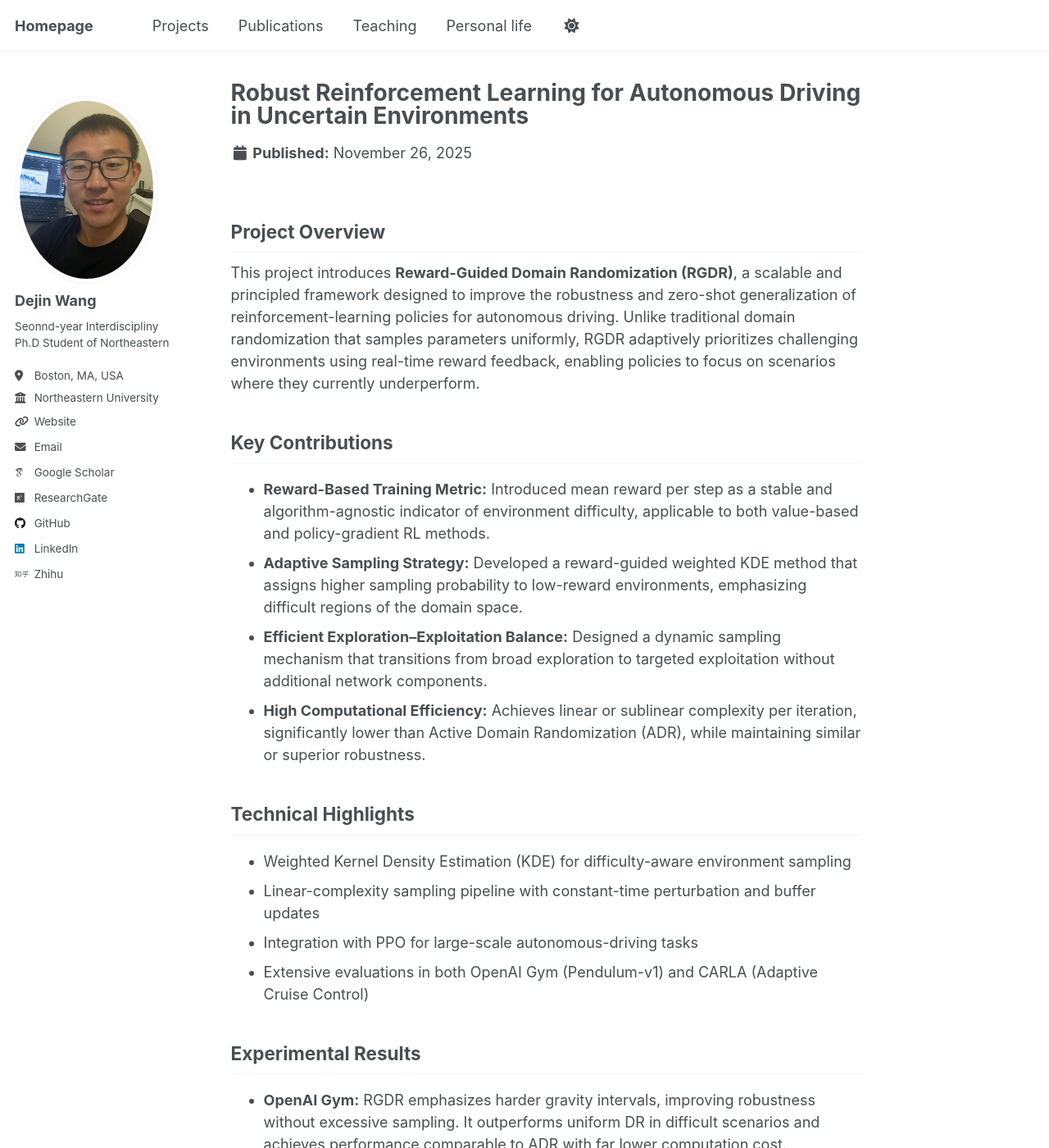
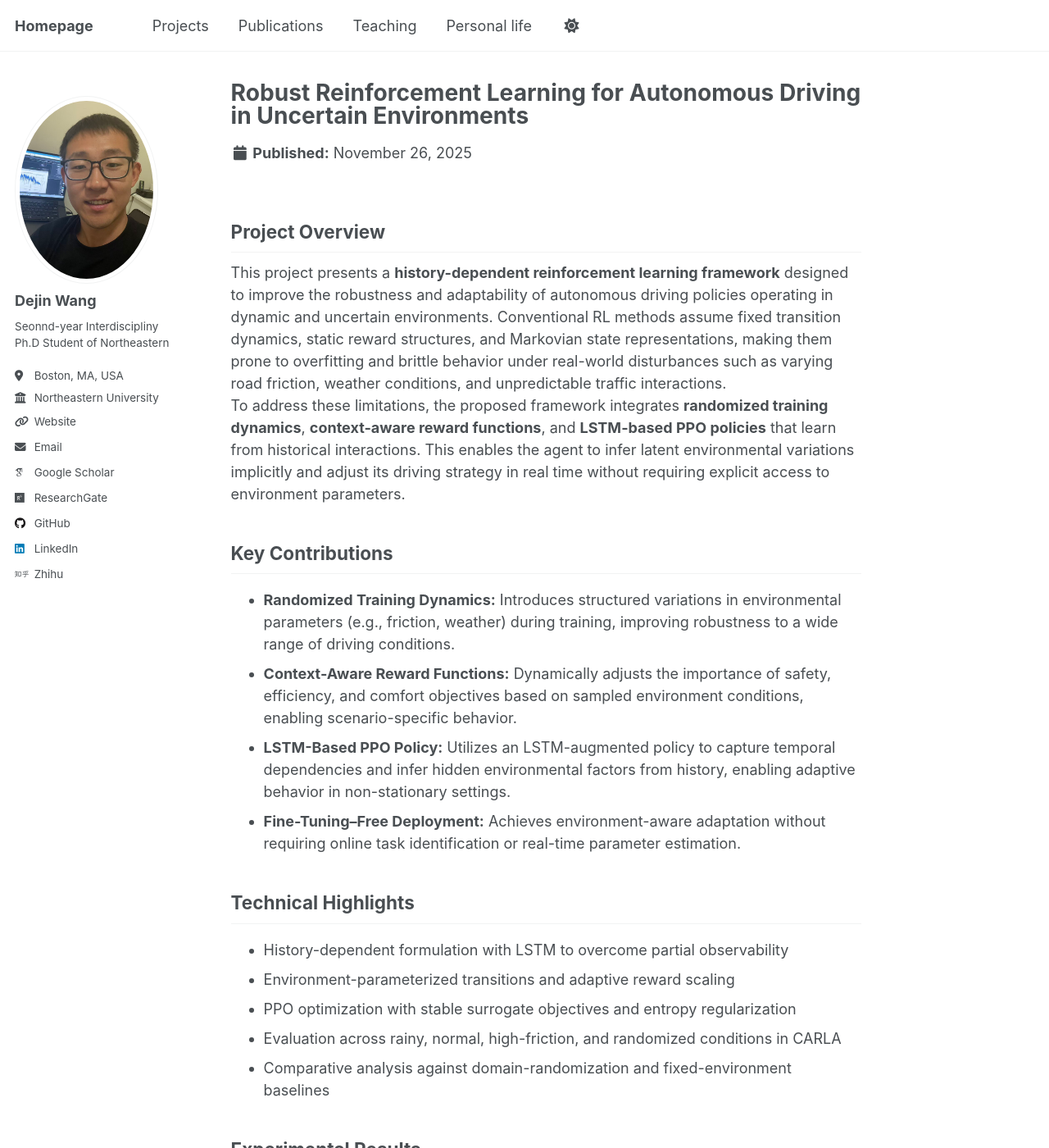
Before and after one commit to dejin-wang/dejin-wang.github.io, a Jekyll site: the page built from _portfolio/Robust_RL.md, in a window 1280 px wide and 1400 px high. Shown: the whole window at 82% size. Built offline with Jekyll 4.4.1, drawn with Linux system fonts in a browser that asks for light colours; some web fonts are replaced; a script that is not in the unit is left out; some of the changed text lies outside the part shown.

Commit message:
Update Robust_RL.md

```diff
--- a/_portfolio/Robust_RL.md
+++ b/_portfolio/Robust_RL.md
@@ -7,27 +7,34 @@ collection: portfolio
 
 
 ## Project Overview
-This project introduces **Reward-Guided Domain Randomization (RGDR)**, a scalable and principled framework designed to improve the robustness and zero-shot generalization of reinforcement-learning policies for autonomous driving. Unlike traditional domain randomization that samples parameters uniformly, RGDR adaptively prioritizes challenging environments using real-time reward feedback, enabling policies to focus on scenarios where they currently underperform.
+This project presents a **history-dependent reinforcement learning framework** designed to improve the robustness and adaptability of autonomous driving policies operating in dynamic and uncertain environments. Conventional RL methods assume fixed transition dynamics, static reward structures, and Markovian state representations, making them prone to overfitting and brittle behavior under real-world disturbances such as varying road friction, weather conditions, and unpredictable traffic interactions.
+To address these limitations, the proposed framework integrates **randomized training dynamics**, **context-aware reward functions**, and **LSTM-based PPO policies** that learn from historical interactions. This enables the agent to infer latent environmental variations implicitly and adjust its driving strategy in real time without requiring explicit access to environment parameters.
 
 ## Key Contributions
-- **Reward-Based Training Metric:** Introduced mean reward per step as a stable and algorithm-agnostic indicator of environment difficulty, applicable to both value-based and policy-gradient RL methods.
-- **Adaptive Sampling Strategy:** Developed a reward-guided weighted KDE method that assigns higher sampling probability to low-reward environments, emphasizing difficult regions of the domain space.
-- **Efficient Exploration–Exploitation Balance:** Designed a dynamic sampling mechanism that transitions from broad exploration to targeted exploitation without additional network components.
-- **High Computational Efficiency:** Achieves linear or sublinear complexity per iteration, significantly lower than Active Domain Randomization (ADR), while maintaining similar or superior robustness.
+- **Randomized Training Dynamics:** Introduces structured variations in environmental parameters (e.g., friction, weather) during training, improving robustness to a wide range of driving conditions.
+- **Context-Aware Reward Functions:** Dynamically adjusts the importance of safety, efficiency, and comfort objectives based on sampled environment conditions, enabling scenario-specific behavior.
+- **LSTM-Based PPO Policy:** Utilizes an LSTM-augmented policy to capture temporal dependencies and infer hidden environmental factors from history, enabling adaptive behavior in non-stationary settings.
+- **Fine-Tuning–Free Deployment:** Achieves environment-aware adaptation without requiring online task identification or real-time parameter estimation.
 
 ## Technical Highlights
-- Weighted Kernel Density Estimation (KDE) for difficulty-aware environment sampling
-- Linear-complexity sampling pipeline with constant-time perturbation and buffer updates
-- Integration with PPO for large-scale autonomous-driving tasks
-- Extensive evaluations in both OpenAI Gym (Pendulum-v1) and CARLA (Adaptive Cruise Control)
+- History-dependent formulation with LSTM to overcome partial observability
+- Environment-parameterized transitions and adaptive reward scaling
+- PPO optimization with stable surrogate objectives and entropy regularization
+- Evaluation across rainy, normal, high-friction, and randomized conditions in CARLA
+- Comparative analysis against domain-randomization and fixed-environment baselines
 
 ## Experimental Results
-- **OpenAI Gym:** RGDR emphasizes harder gravity intervals, improving robustness without excessive sampling. It outperforms uniform DR in difficult scenarios and achieves performance comparable to ADR with far lower computation cost.
-- **CARLA Autonomous Driving:**
-  - Demonstrated strong generalization across randomized road friction and vehicle mass settings.
-  - Achieved higher rewards in challenging and out-of-distribution conditions relative to UDR and ADR.
-  - Validated that adaptive sampling leads to more balanced and effective policy training.
+- **Convergence Analysis:** The LSTM-based PPO agent shows stable convergence, with decreasing total loss and rising accumulated reward across training.
+- **Generalization Across Environments:**
+  - Achieves near–state-of-the-art performance across rainy, normal, and high-friction conditions.
+  - Consistently ranks second-best or best in every fixed environment despite not being trained specifically for any single one.
+  - Outperforms all baselines in randomized environments.
+- **Adaptive Driving Behavior:**
+  - Maintains higher safety margins in low-friction conditions.
+  - Optimizes efficiency in high-friction environments.
+  - Produces smooth control actions across diverse settings.
+- **Distribution Sensitivity:** Policies trained under uniform distributions generalize better to extreme conditions, while LSTM-based models outperform MLP-based policies due to stronger temporal reasoning.
 
 ## Outcome
-RGDR provides a general, scalable, and computationally efficient solution for training robust autonomous-driving RL policies. The method outperforms or matches state-of-the-art baselines while reducing computational overhead, making it suitable for high-dimensional, safety-critical driving tasks such as those simulated in CARLA.
-This project forms the basis of ongoing work on robustness, sim-to-real transfer, and domain adaptation in autonomous driving.
+This project demonstrates a unified, memory-aware RL framework capable of **inferring latent environmental variations**, **adapting driving priorities dynamically**, and **maintaining robust performance across diverse and uncertain conditions**. The integration of randomized dynamics, context-aware rewards, and LSTM-based PPO yields significant improvements over domain randomization and environment-specific training.
+The method supports real-time, fine-tuning–free deployment and contributes to ongoing research on robust decision-making and adaptive control in autonomous driving.
```
